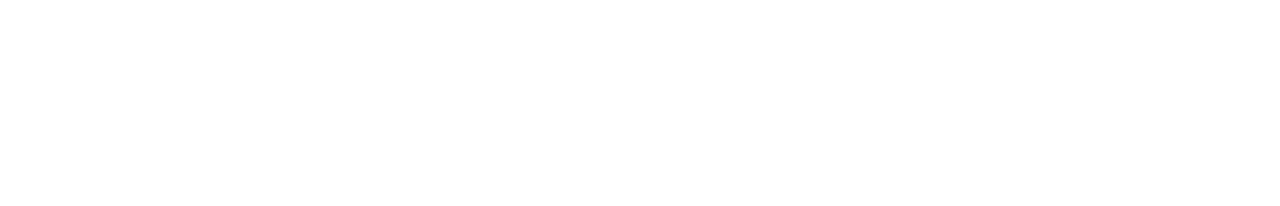
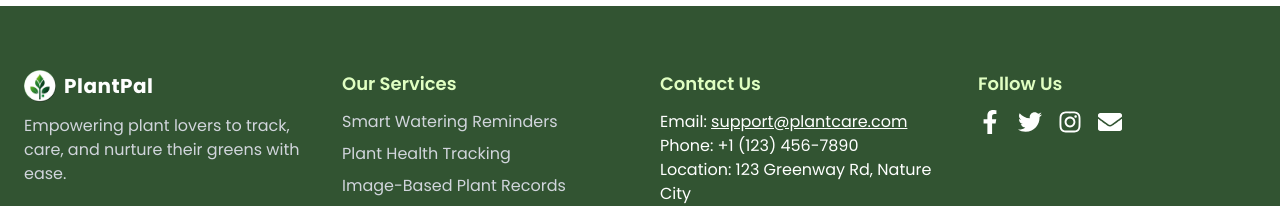
Before and after one commit to yeasinfohad347/plant-care, a React (Vite) app: page / in a window 1280 px wide. Shown: the part 746-952 px from the top of the page. Before the commit the page ends 800 px from the top, so only its background shows below. Built offline with nearby package versions, Linux system fonts and the light colour scheme; no server answers.

Commit message:
add footer section

```diff
--- a/package.json
+++ b/package.json
@@ -16,6 +16,7 @@
     "motion": "^12.12.1",
     "react": "^19.1.0",
     "react-dom": "^19.1.0",
+    "react-icons": "^5.5.0",
     "react-router": "^7.6.0",
     "react-slick": "^0.30.3",
     "slick-carousel": "^1.8.1",
--- /dev/null
+++ b/src/Components/Footer/Footer.jsx
@@ -0,0 +1,110 @@
+import React from "react";
+import {
+  FaFacebookF,
+  FaTwitter,
+  FaInstagram,
+  FaEnvelope,
+  FaLeaf,
+} from "react-icons/fa";
+import logo from "../../assets/logo.png"
+
+const Footer = () => {
+  return (
+    <footer className="bg-[#325432] text-white py-16 mt-20">
+      <div className="max-w-7xl mx-auto px-6 grid grid-cols-1 md:grid-cols-4 gap-10 text-sm md:text-base">
+        {/* Website Info */}
+        <div>
+          <div className="flex items-center gap-2 mb-3">
+            <img
+              src={logo}
+              className="h-8 w-8 rounded-[50%] bg-[#348553]"
+              alt=""
+            />
+            <h2 className="text-xl font-bold tracking-wide">PlantPal</h2>
+          </div>
+          <p className="text-gray-300">
+            Empowering plant lovers to track, care, and nurture their greens
+            with ease.
+          </p>
+        </div>
+
+        {/* Our Services */}
+        <div>
+          <h3 className="text-lg font-semibold mb-3 text-[#E0FFC2]">
+            Our Services
+          </h3>
+          <ul className="space-y-2 text-gray-300">
+            <li>Smart Watering Reminders</li>
+            <li>Plant Health Tracking</li>
+            <li>Image-Based Plant Records</li>
+            <li>Categorized Plant Management</li>
+          </ul>
+        </div>
+
+        {/* Contact Info */}
+        <div>
+          <h3 className="text-lg font-semibold mb-3 text-[#E0FFC2]">
+            Contact Us
+          </h3>
+          <p>
+            Email:{" "}
+            <a
+              href="mailto:support@plantcare.com"
+              className="underline hover:text-lime-300"
+            >
+              support@plantcare.com
+            </a>
+          </p>
+          <p>Phone: +1 (123) 456-7890</p>
+          <p>Location: 123 Greenway Rd, Nature City</p>
+        </div>
+
+        {/* Social Media */}
+        <div>
+          <h3 className="text-lg font-semibold mb-3 text-[#E0FFC2]">
+            Follow Us
+          </h3>
+          <div className="flex gap-4 mt-2 text-2xl">
+            <a
+              href="https://facebook.com"
+              target="_blank"
+              rel="noreferrer"
+              className="hover:text-lime-400"
+            >
+              <FaFacebookF />
+            </a>
+            <a
+              href="https://twitter.com"
+              target="_blank"
+              rel="noreferrer"
+              className="hover:text-lime-400"
+            >
+              <FaTwitter />
+            </a>
+            <a
+              href="https://instagram.com"
+              target="_blank"
+              rel="noreferrer"
+              className="hover:text-lime-400"
+            >
+              <FaInstagram />
+            </a>
+            <a
+              href="mailto:support@plantcare.com"
+              className="hover:text-lime-400"
+            >
+              <FaEnvelope />
+            </a>
+          </div>
+        </div>
+      </div>
+
+      {/* Copyright */}
+      <div className="mt-10 text-center text-gray-400 text-sm border-t border-green-700 pt-4">
+        © {new Date().getFullYear()} PlantCare Tracker. All rights reserved.
+      </div>
+    </footer>
+  );
+};
+
+export default Footer;
--- a/src/Components/Header/Navbar.jsx
+++ b/src/Components/Header/Navbar.jsx
@@ -65,7 +65,7 @@
               className="h-12 w-12 rounded-[50%] bg-[#348553]"
               alt=""
             />
-            <a className=" text-2xl font-bold text-[#325432]">PlantPal</a>
+            <Link to='/' className=" text-2xl font-bold text-[#325432]">PlantPal</Link>
           </div>
         </div>
         <div className="navbar-center hidden lg:flex">
--- a/src/Layouts/HomeLayouts.jsx
+++ b/src/Layouts/HomeLayouts.jsx
@@ -1,12 +1,14 @@
 import React from 'react';
 import Navbar from '../Components/Header/Navbar';
 import { Outlet } from 'react-router';
+import Footer from '../Components/Footer/Footer';
 
 const HomeLayouts = () => {
     return (
         <div>
             <Navbar></Navbar>
             <Outlet></Outlet>
+            <Footer/>
 
         </div>
     );
```
Also changed, not shown: 1 other file (tests, documents, lock files or other folders).
